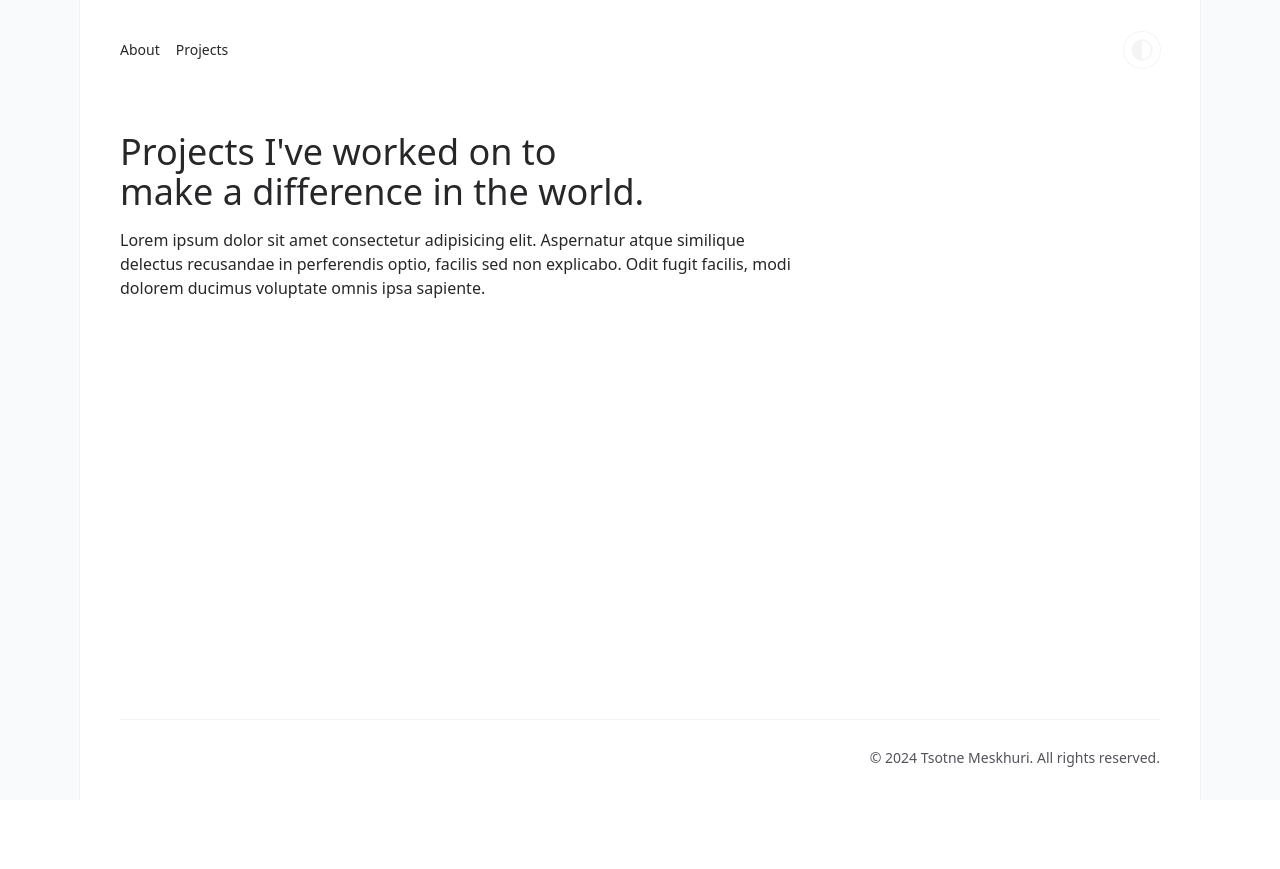
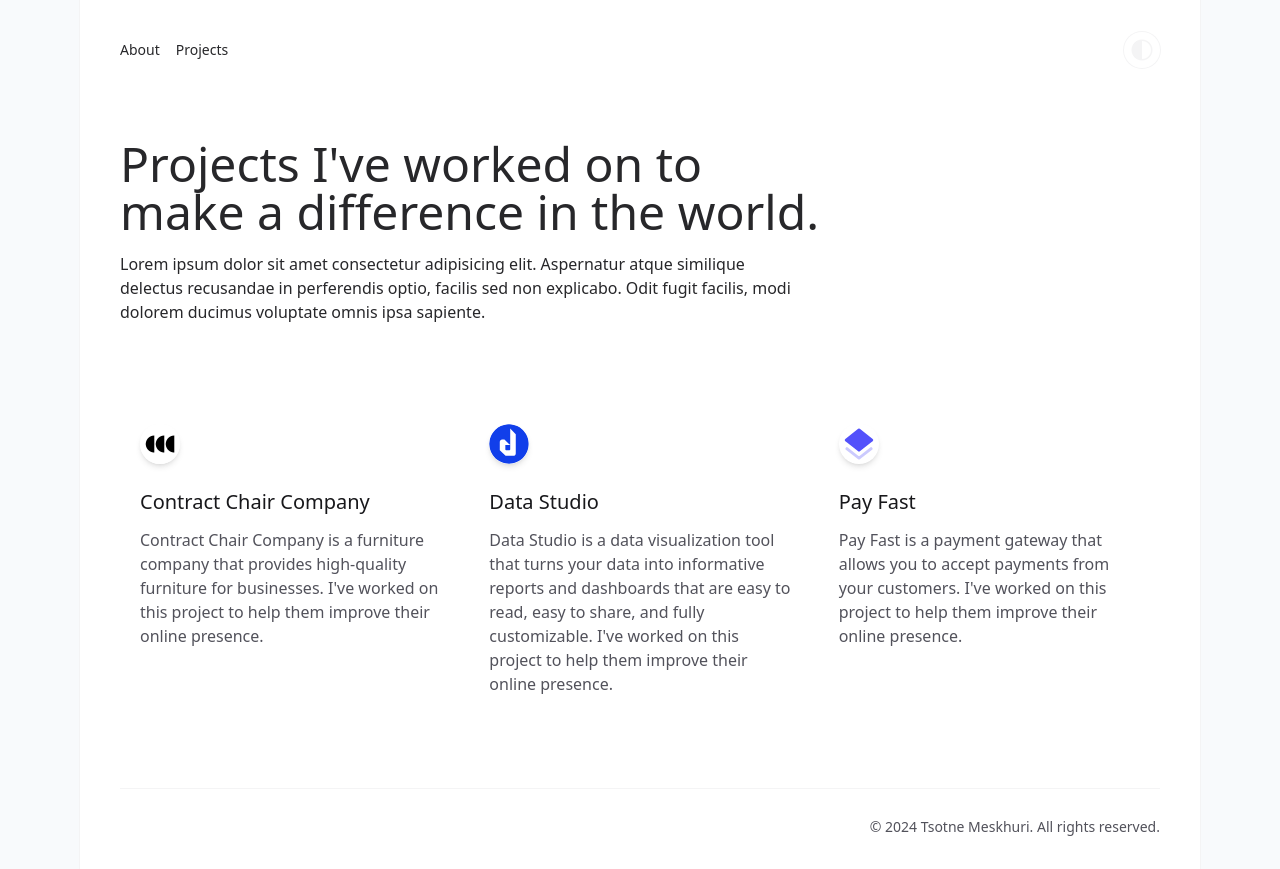
Before and after one commit to TsotMe/portfolio, a Nuxt app: page /projects in a window 1280 px wide. Before the commit the page ends 800 px from the top, so only its background shows below. Built offline with nearby package versions, Linux system fonts and the light colour scheme.

Commit message:
Update projects page

```diff
--- a/pages/projects.vue
+++ b/pages/projects.vue
@@ -1,17 +1,50 @@
-<script lang="ts" setup></script>
+<script lang="ts" setup>
+import ccc from '/assets/images/contract-chair-company.jpg'
+import dss from '/assets/images/dss.svg'
+import payfast from '/assets/images/payfast.svg'
+
+const projects = [
+  {
+    id: useId(),
+    image: ccc,
+    title: 'Contract Chair Company',
+    description:
+      "Contract Chair Company is a furniture company that provides high-quality furniture for businesses. I've worked on this project to help them improve their online presence.",
+    link: 'https://www.thecontractchair.co.uk/'
+  },
+  {
+    id: useId(),
+    image: dss,
+    title: 'Data Studio',
+    description:
+      "Data Studio is a data visualization tool that turns your data into informative reports and dashboards that are easy to read, easy to share, and fully customizable. I've worked on this project to help them improve their online presence.",
+    link: 'https://www.datastudio.ge/'
+  },
+  {
+    id: useId(),
+    image: payfast,
+    title: 'Pay Fast',
+    description:
+      "Pay Fast is a payment gateway that allows you to accept payments from your customers. I've worked on this project to help them improve their online presence.",
+    link: 'https://www.payfast.ge/'
+  }
+]
+</script>
 
 <template>
-  <div>
-    <h1
-      class="max-w-[680px] text-balance text-4xl font-medium mb-4 mt-6 text-zinc-800 dark:text-zinc-100"
-    >
+  <div class="my-2 md:my-8">
+    <h1 class="text-balance text-4xl font-medium mb-4 text-zinc-800 dark:text-zinc-100 md:text-5xl">
       Projects I've worked on to make a difference in the world.
     </h1>
 
-    <p class="max-w-2xl mb-4 text-base text-zinc-800 dark:text-zinc-100">
+    <p class="max-w-2xl text-base text-zinc-800 dark:text-zinc-100">
       Lorem ipsum dolor sit amet consectetur adipisicing elit. Aspernatur atque similique delectus
       recusandae in perferendis optio, facilis sed non explicabo. Odit fugit facilis, modi dolorem
       ducimus voluptate omnis ipsa sapiente.
     </p>
+
+    <div class="grid grid-cols-1 mt-20 gap-2 md:grid-cols-2 lg:grid-cols-3">
+      <ProjectCard v-for="project in projects" :key="project.id" :project="project" />
+    </div>
   </div>
 </template>
```
